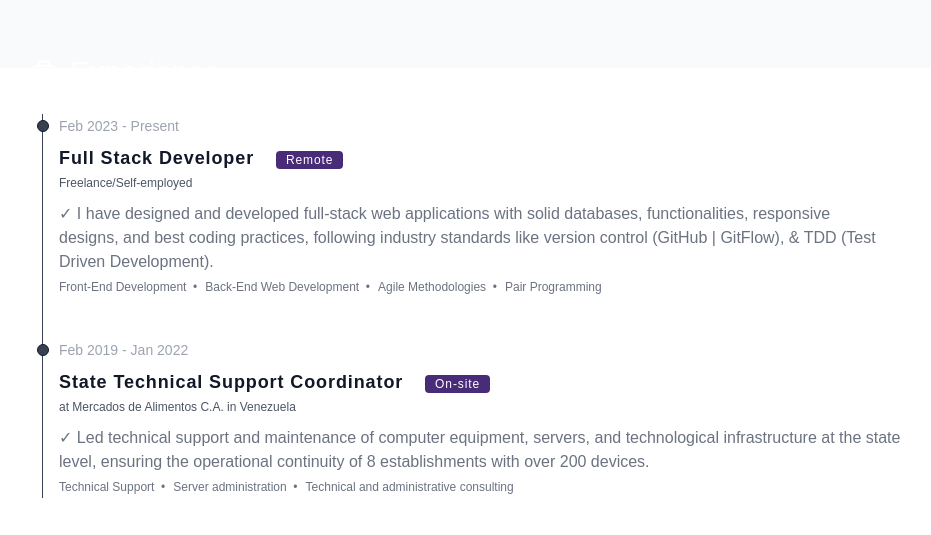
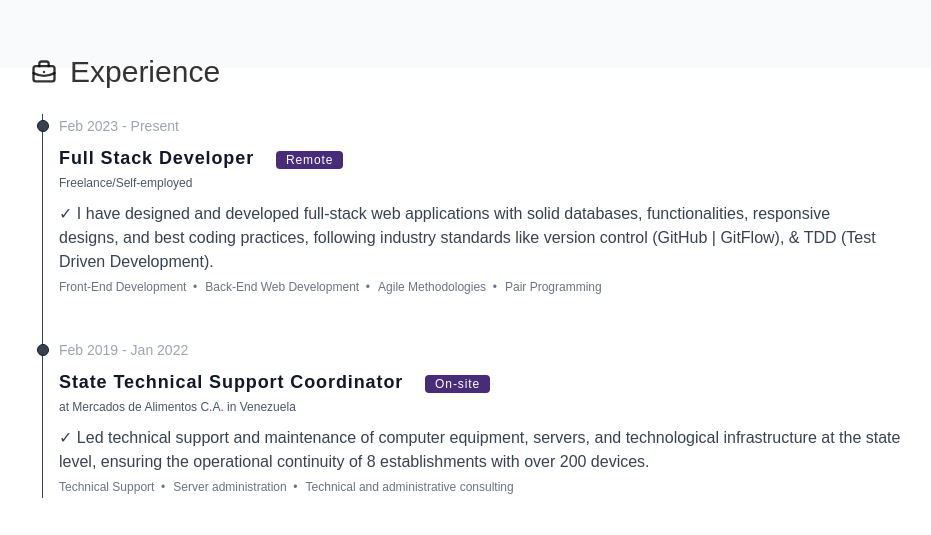
Before and after one commit to Ruthmy/portfolio, an Astro site: page / in a window 1280 px wide. Shown: the part 732-1267 px from the top of the page, without its empty margins (162-1093 px from the left). Built offline with nearby package versions, Linux system fonts and the light colour scheme; Astro itself is replaced by a stand-in of ours.

Commit message:
Modified 'Experience.astro' - Change h2 and p tags to match the light/dark theme.

```diff
--- a/src/components/Experience.astro
+++ b/src/components/Experience.astro
@@ -11,7 +11,7 @@ import Download from "@/components/icons/Download.astro";
 {
   json.workExperience! && Object.keys(json.workExperience).length > 0 && (
     <>
-      <h2 class="text-3xl font-medium mb-6 flex gap-x-3 items-center text-white">
+      <h2 class="text-3xl font-medium mb-6 flex gap-x-3 items-center text-black/80 dark:text-white">
         <Briefcase class="size-7" />
         Experience
       </h2>
@@ -41,7 +41,7 @@ import Download from "@/components/icons/Download.astro";
               {item.location! && item.location}
             </span>
 
-            <p class="text-base font-normal text-gray-500 dark:text-gray-100 pt-2 text-pretty">
+            <p class="text-base font-normal text-gray-700 dark:text-gray-100 pt-2 text-pretty">
               ✓ {item.description}
             </p>
 
```
